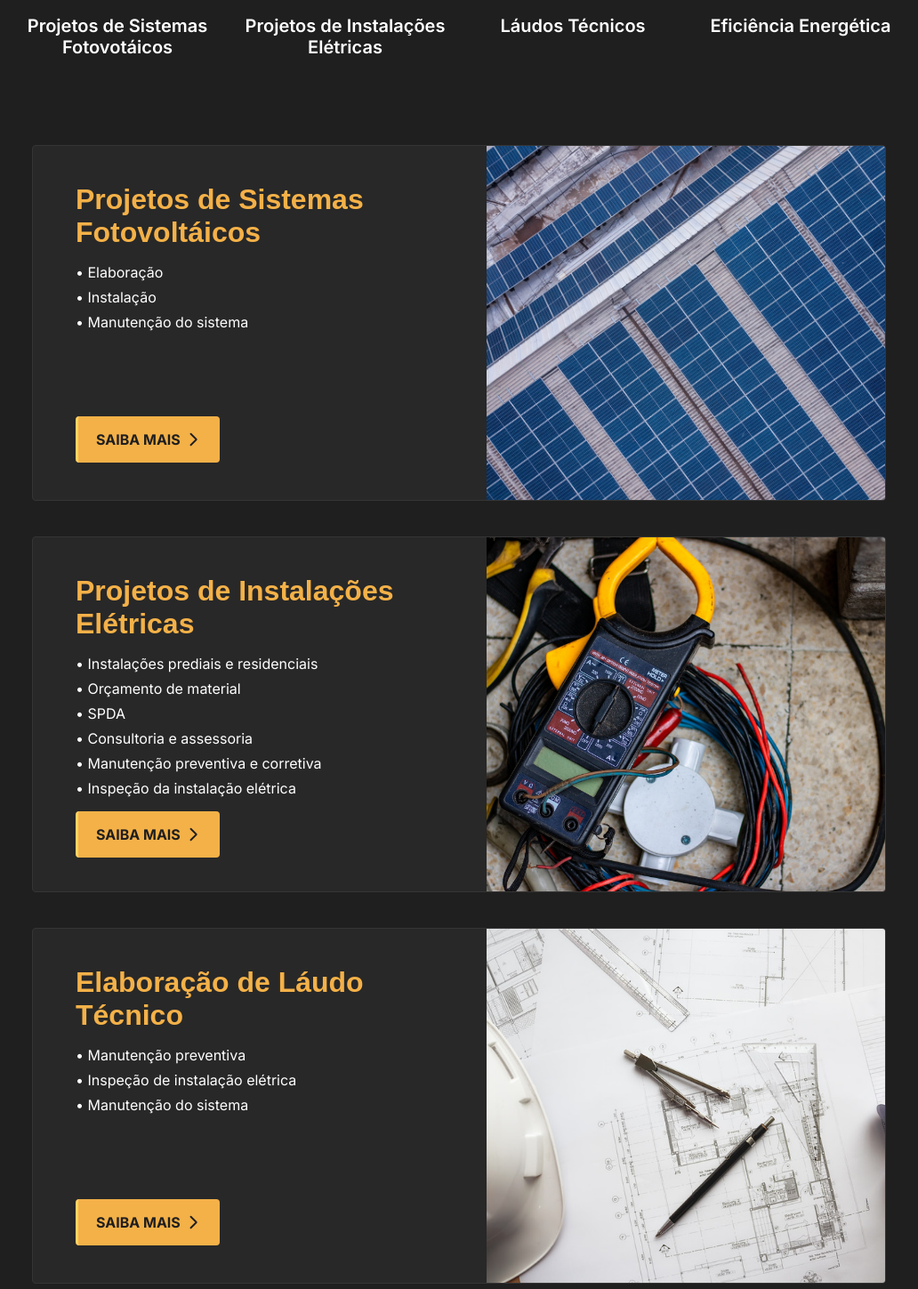
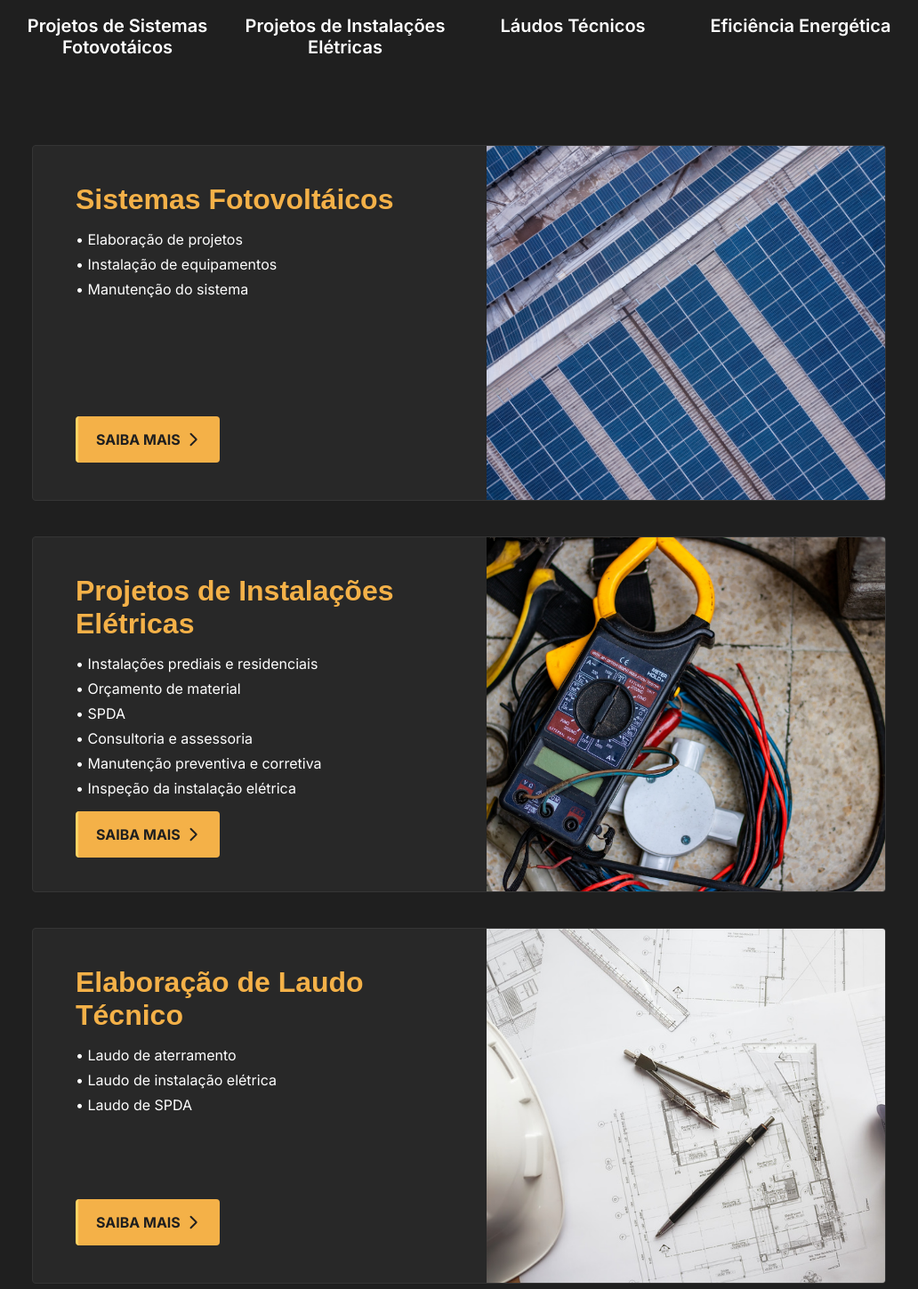
Before and after one commit to vander-furtuna/octagon-site, a Next.js app: page / in a window 1280 px wide. Shown: the part 1013-2462 px from the top of the page at 89% size, without its empty margins (124-1156 px from the left). Built offline with nearby package versions, Linux system fonts and the light colour scheme; a web font is replaced by a local one.

Commit message:
fix: change service data

```diff
--- a/src/data/ourservices/servicesData.ts
+++ b/src/data/ourservices/servicesData.ts
@@ -8,8 +8,12 @@ const CONTACT_LINK = process.env.NEXT_PUBLIC_WHATSAPP_LINK || '';
 
 export const serviceData: IService[] = [
     {
-        title: 'Projetos de Sistemas Fotovoltáicos',
-        options: ['Elaboração', 'Instalação', 'Manutenção do sistema'],
+        title: 'Sistemas Fotovoltáicos',
+        options: [
+            'Elaboração de projetos',
+            'Instalação de equipamentos',
+            'Manutenção do sistema',
+        ],
         image_url: photovoltaicProjectImg.src,
         href_id: 'projeto-fotovoltaico',
         button: {
@@ -35,11 +39,11 @@ export const serviceData: IService[] = [
         },
     },
     {
-        title: 'Elaboração de Láudo Técnico',
+        title: 'Elaboração de Laudo Técnico',
         options: [
-            'Manutenção preventiva',
-            'Inspeção de instalação elétrica',
-            'Manutenção do sistema',
+            'Laudo de aterramento',
+            'Laudo de instalação elétrica',
+            'Laudo de SPDA',
         ],
         image_url: technicalReportImg.src,
         href_id: 'laudos-tecnicos',
```
